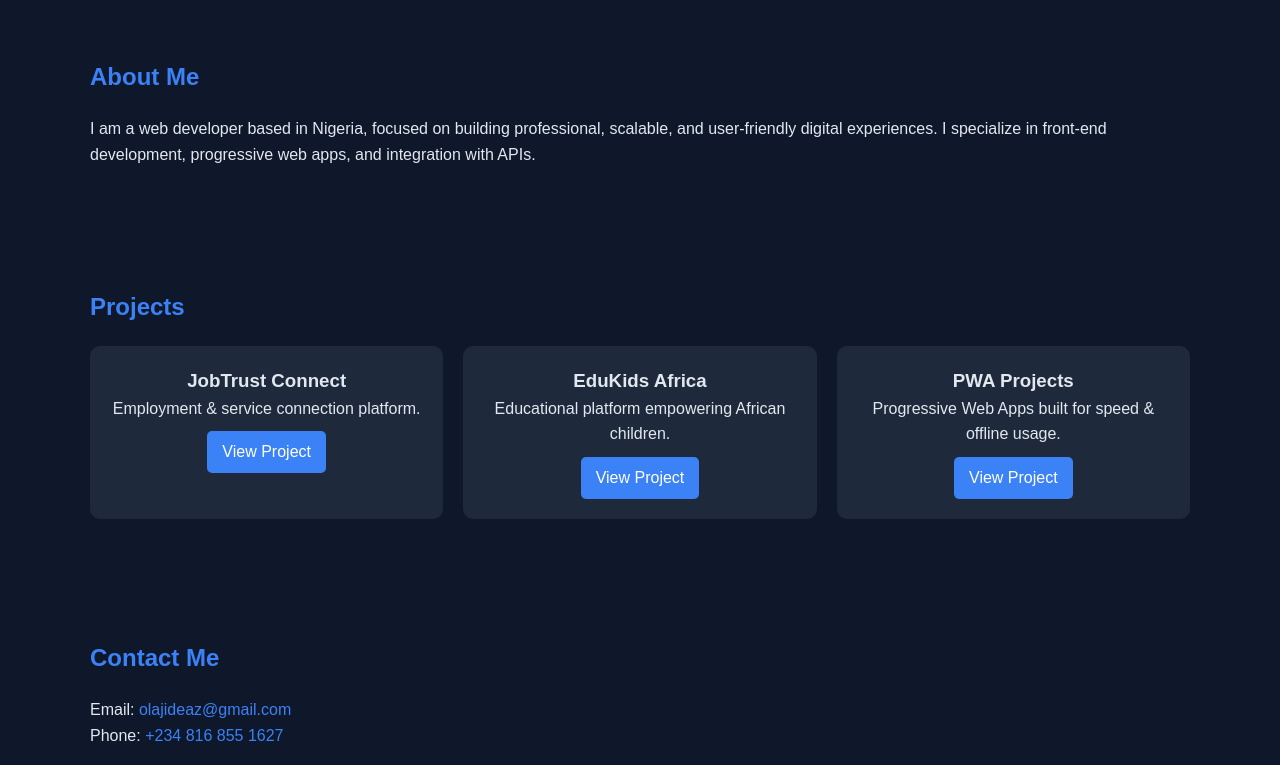
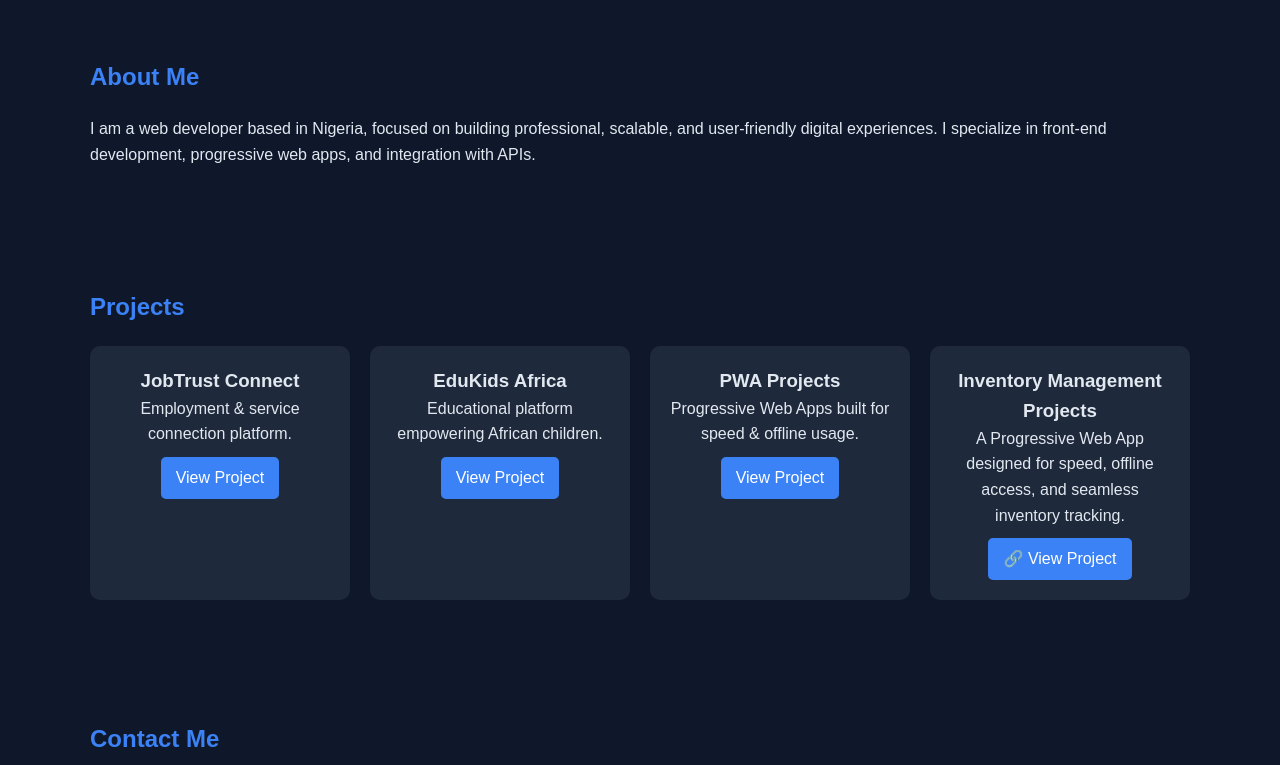
Before and after one commit to slide-t/azeezolajide-portfolio, a plain HTML site: page index.html in a window 1280 px wide. Shown: the part 474-1239 px from the top of the page. Drawn offline with Linux system fonts and the light colour scheme.

Commit message:
Update index.html

```diff
--- a/index.html
+++ b/index.html
@@ -87,6 +87,13 @@
           <p>Progressive Web Apps built for speed & offline usage.</p>
           <a href="https://bestteckclass.blogspot.com/p/hide-bloggers-page-layout-hide-blogger.html?m=1" target="_blank">View Project</a>
         </div>
+        <div class="card">
+  <h3 class="card-title">Inventory Management Projects</h3>
+  <p class="card-desc">A Progressive Web App designed for speed, offline access, and seamless inventory tracking.</p>
+  <a class="card-link" href="https://slide-t.github.io/dammy-general-merchandise/index.html" target="_blank">
+    🔗 View Project
+  </a>
+        </div>
       </div>
     </div>
   </section>
```
